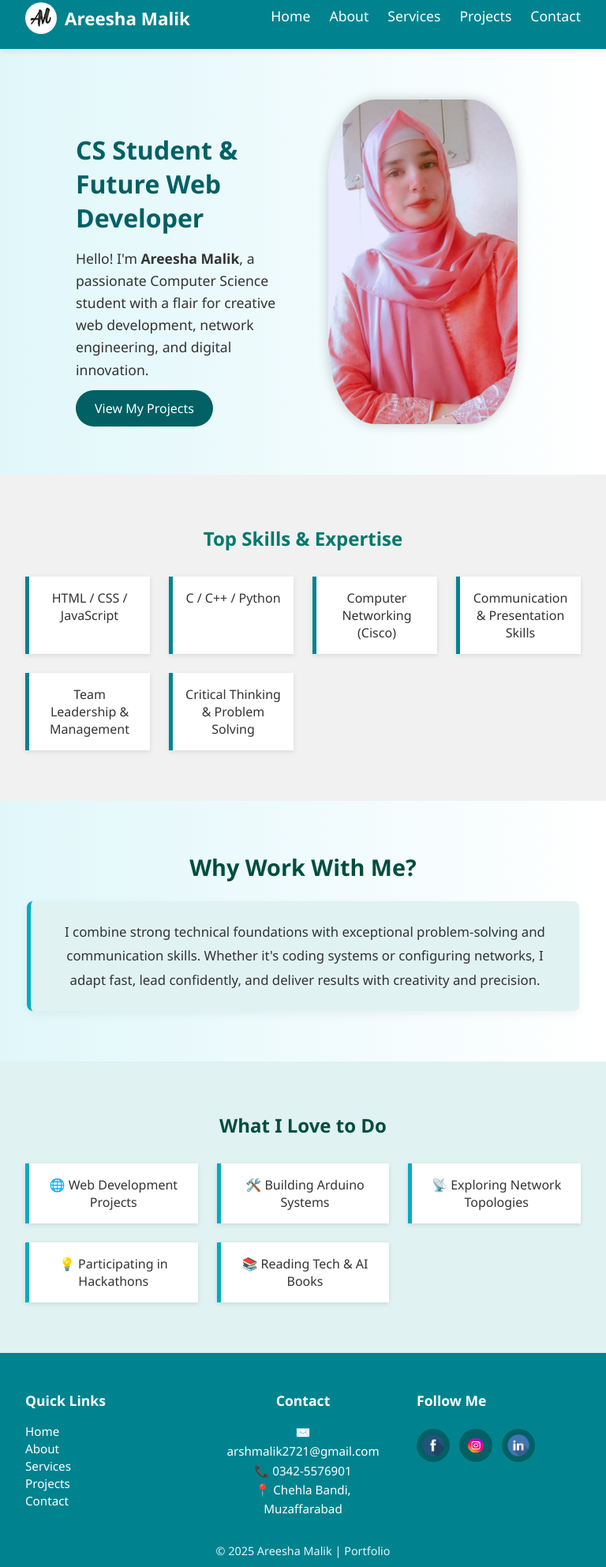
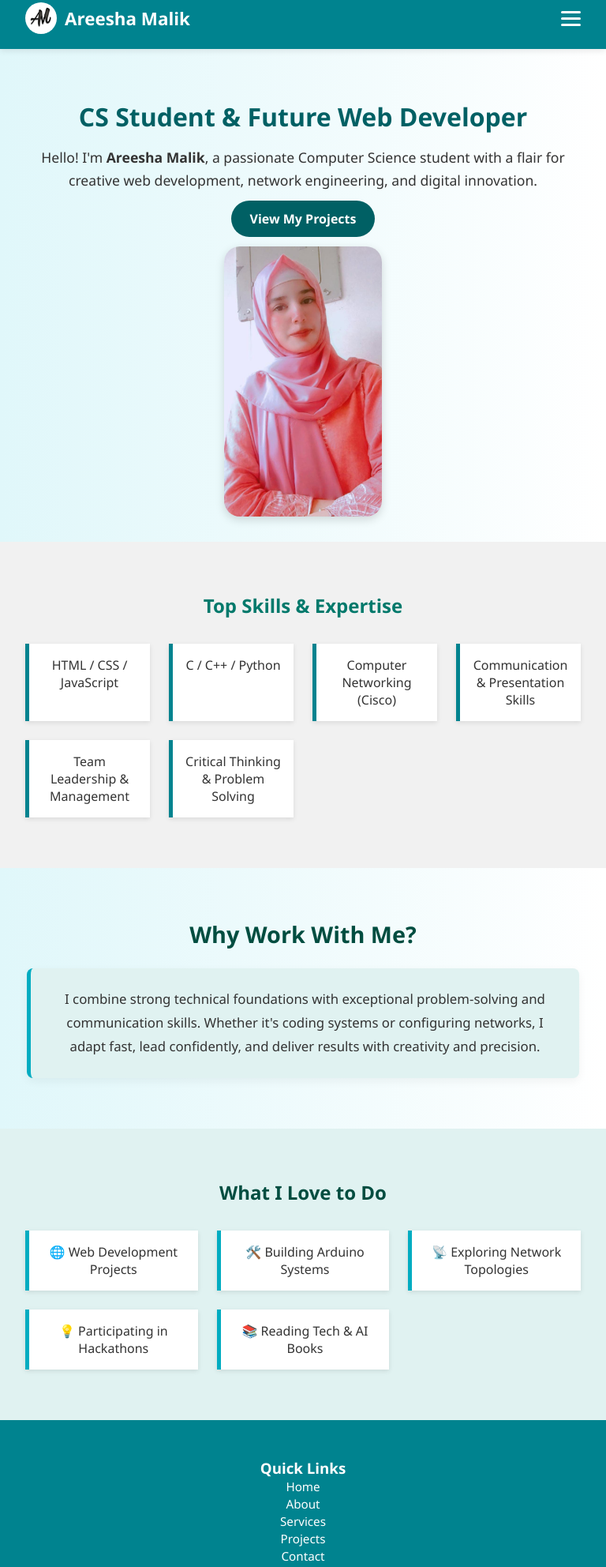
Before and after one commit to arsh-malik1704/DEN, a plain HTML site: page home.html in a window 768 px wide. Shown: the part 16-2000 px from the top of the page at 79% size. Drawn offline with Linux system fonts and the light colour scheme.

Commit message:
Initial commit - my responsive personal portfolio site

```diff
--- a/assets/css/home.css
+++ b/assets/css/home.css
@@ -9,6 +9,7 @@ body {
   background: linear-gradient(to right, #e0f7fa, #fff);
   color: #333;
 }
+
 /* Navbar */
 .navbar {
   display: flex;
@@ -37,6 +38,8 @@ body {
   font-size: 1.4rem;
   font-weight: bold;
 }
+
+/* Navigation Links */
 .nav-links {
   display: flex;
   list-style: none;
@@ -48,7 +51,6 @@ body {
   font-size: 1.1rem;
   font-weight: 500;
   position: relative;
-  transition: all 0.3s ease;
 }
 .nav-links a::after {
   content: '';
@@ -62,13 +64,31 @@ body {
 .nav-links a:hover::after {
   width: 100%;
 }
+
+/* Hamburger */
+.hamburger {
+  display: none;
+  flex-direction: column;
+  gap: 5px;
+  cursor: pointer;
+}
+.hamburger span {
+  width: 25px;
+  height: 3px;
+  background: white;
+  display: block;
+  border-radius: 2px;
+}
+
 /* Hero Section */
 .hero {
   display: flex;
-  flex-direction: column-reverse;
+  flex-direction: column;
   align-items: center;
+  justify-content: center;
   text-align: center;
   padding: 4rem 2rem;
+  background: linear-gradient(to right, #e0f7fa, #ffffff);
 }
 .hero-text {
   max-width: 500px;
@@ -78,11 +98,13 @@ body {
   font-size: 2rem;
   margin-bottom: 1rem;
   color: #006064;
+  font-weight: 700;
 }
 .hero-text p {
   margin-bottom: 1.5rem;
   font-size: 1.1rem;
   line-height: 1.6;
+  padding: 0 1rem;
 }
 .cta-btn {
   padding: 0.75rem 1.5rem;
@@ -91,20 +113,31 @@ body {
   text-decoration: none;
   border-radius: 25px;
   transition: background 0.3s ease;
+  font-weight: bold;
 }
 .cta-btn:hover {
   background: #004d40;
 }
+.hero-image {
+  margin-top: 2rem;
+  display: flex;
+  justify-content: center;
+}
 .hero-image img {
-  width: 240px;
+  width: 100%;
+  max-width: 280px;
   border-radius: 25%;
-  box-shadow: 0 0 15px rgba(0, 0, 0, 0.2);
+  box-shadow: 0 0 15px rgba(0, 0, 0, 0.15);
+  object-fit: cover;
+  display: block;
 }
-/* Section Spacing */
+
+/* Sections */
 section {
   padding: 4rem 2rem;
 }
-/* Skills Section */
+
+/* Skills */
 .skills {
   background: #f1f1f1;
   text-align: center;
@@ -123,9 +156,9 @@ section {
   padding: 1rem;
   border-left: 5px solid #00838f;
   box-shadow: 0 2px 6px rgba(0, 0, 0, 0.1);
+  transition: 0.5s ease;
   opacity: 0;
   transform: translateY(20px);
-  transition: all 0.5s ease-out;
 }
 .skill-card.visible {
   opacity: 1;
@@ -135,7 +168,8 @@ section {
   transform: translateY(-5px) scale(1.03);
   box-shadow: 0 6px 12px rgba(0, 0, 0, 0.15);
 }
-/* Why Work With Me Section */
+
+/* Why Work */
 .why-work {
   text-align: center;
 }
@@ -155,7 +189,8 @@ section {
   border-radius: 8px;
   box-shadow: 0 4px 12px rgba(0, 0, 0, 0.05);
 }
-/* Interests Section */
+
+/* Interests */
 .interests {
   background: #e0f2f1;
   text-align: center;
@@ -174,20 +209,17 @@ section {
   padding: 1rem;
   border-left: 5px solid #00acc1;
   box-shadow: 0 2px 6px rgba(0, 0, 0, 0.1);
-  transition: all 0.3s ease;
+  transition: 0.5s ease;
+  opacity: 0;
+  transform: translateY(20px);
+}
+.interest-card.visible {
+  opacity: 1;
+  transform: translateY(0);
 }
 .interest-card:hover {
   transform: translateY(-5px) scale(1.03);
   box-shadow: 0 6px 12px rgba(0, 0, 0, 0.15);
-}
-.interest-card {
-  opacity: 0;
-  transform: translateY(20px);
-  transition: all 0.5s ease-out;
-}
-.interest-card.visible {
-  opacity: 1;
-  transform: translateY(0);
 }
 
 /* Back to Top */
@@ -209,13 +241,11 @@ section {
   background: #004d40;
 }
 
-/* Footer Section */
+/* Footer */
 footer {
   background: #00838f;
   color: #fff;
   padding: 3rem 2rem 2rem;
-  width: 100%;
-  box-sizing: border-box;
 }
 .footer-container {
   display: flex;
@@ -223,17 +253,6 @@ footer {
   align-items: center;
   gap: 2.5rem;
   text-align: center;
-}
-.footer-links,
-.footer-contact,
-.footer-social {
-  flex: 1;
-  max-width: 300px;
-}
-.footer-container h3 {
-  margin-bottom: 1rem;
-  font-size: 1.1rem;
-  min-height: 24px;
 }
 .footer-links ul {
   list-style: none;
@@ -262,19 +281,11 @@ footer {
   padding: 6px;
   border-radius: 50%;
   display: inline-block;
-  transition: background 0.3s ease;
-}
-.footer-social a:hover {
-  background-color: #004d40;
 }
 .footer-social img {
   width: 30px;
   height: 30px;
   display: block;
-  transition: transform 0.2s ease;
-}
-.footer-social img:hover {
-  transform: scale(1.1);
 }
 .footer-credit {
   text-align: center;
@@ -282,42 +293,61 @@ footer {
   font-size: 0.9rem;
   color: #e0f7fa;
 }
-/* Responsive Design */
-@media (min-width: 768px) {
+
+/* Scroll Reveal Animation */
+.scroll-reveal.visible {
+  opacity: 1;
+  transform: translateY(0);
+}
+
+/* Responsive Fix */
+@media (max-width: 768px) {
   .hero {
-    flex-direction: row;
-    justify-content: space-between;
-    padding: 4rem 6rem;
-    text-align: left;
+    flex-direction: column;
+    align-items: center;
+    text-align: center;
+    padding: 2rem 1rem;
   }
   .hero-text {
-    flex: 1;
-    padding-right: 2rem;
+    padding: 0;
+    max-width: 100%;
   }
   .hero-image {
-    flex: 1;
+    margin-top: 1.5rem;
+    width: 100%;
     display: flex;
     justify-content: center;
   }
+  .hero-image img {
+    width: 200px;
+    max-width: 80%;
+    height: auto;
+    border-radius: 20px;
+    box-shadow: 0 4px 12px rgba(0, 0, 0, 0.15);
+  }
+  .hamburger {
+    display: flex;
+  }
+
+  .nav-links {
+    position: absolute;
+    top: 72px;
+    left: 0;
+    width: 100%;
+    background: #00838f;
+    flex-direction: column;
+    align-items: center;
+    gap: 1rem;
+    padding: 1.5rem 0;
+    display: none;
+  }
+  .nav-links.active {
+    display: flex;
+  }
+
   .footer-container {
-    flex-direction: row;
-    justify-content: space-between;
-    align-items: flex-start;
-    text-align: left;
-  }
-  .footer-links,
-  .footer-contact,
-  .footer-social {
-    display: flex;
     flex-direction: column;
-    justify-content: flex-start;
-    height: 100%;
-  }
-  .footer-contact {
-    align-items: center;
     text-align: center;
-  }
-  .footer-social .social-icons {
-    justify-content: flex-start;
+    gap: 1.5rem;
   }
 }
--- a/assets/js/home.js
+++ b/assets/js/home.js
@@ -3,6 +3,15 @@ window.addEventListener("scroll", () => {
   const nav = document.querySelector(".navbar");
   nav.classList.toggle("scrolled", window.scrollY > 50);
 });
+
+// Smooth scroll for navigation links
+const hamburger = document.querySelector(".hamburger");
+const navLinks = document.querySelector(".nav-links");
+
+hamburger.addEventListener("click", () => {
+  navLinks.classList.toggle("active");
+});
+
 // Scroll reveal for skill cards and interest cards
 const skillCards = document.querySelectorAll('.skills-grid .skill-card');
 const interestCards = document.querySelectorAll('.interests-grid .interest-card');
--- a/home.html
+++ b/home.html
@@ -14,6 +14,12 @@
         <img src="assets/images/logo.png" alt="Logo" />
         <span>Areesha Malik</span>
       </div>
+      <!-- Hamburger icon for mobile -->
+      <div class="hamburger">
+        <span></span>
+        <span></span>
+        <span></span>
+    </div>
       <ul class="nav-links">
         <li><a href="home.html" class="active">Home</a></li>
         <li><a href="about.html">About</a></li>
```
Also changed, not shown: about.html (+6 -0 lines), assets/js/about.js (+8 -0 lines), assets/js/contact.js (+9 -0 lines), assets/js/projects.js (+8 -0 lines), assets/js/services.js (+8 -0 lines), contact.html (+6 -0 lines), projects.html (+6 -0 lines), services.html (+6 -0 lines), assets/images/aresha-photo.png (deleted).
